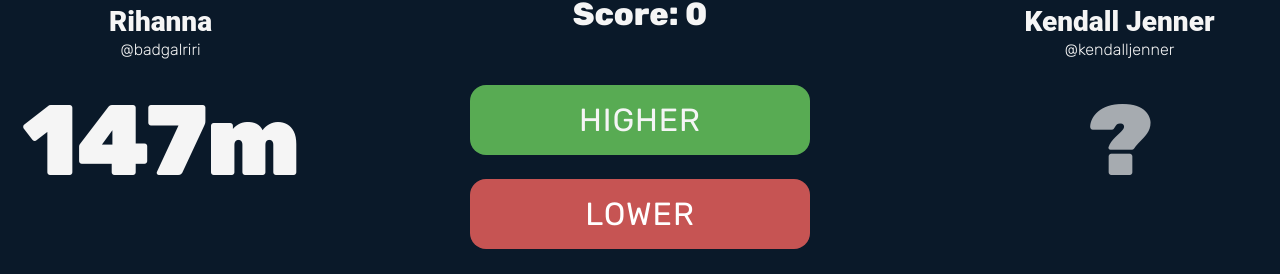
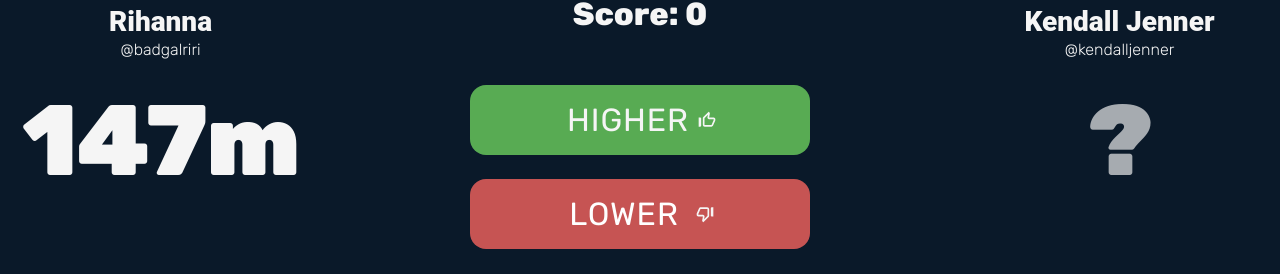
Before and after one commit to banskiie/higher-lower-app, a React (Vite) app: page / in a window 1280 px wide. Shown: the part 455-729 px from the top of the page. Built offline with nearby package versions, Linux system fonts and the light colour scheme.

Commit message:
use context

```diff
--- a/src/App.jsx
+++ b/src/App.jsx
@@ -1,25 +1,33 @@
-import React, { useState } from 'react'
+import React, { useState, createContext } from 'react'
 import Footer from './components/Footer/Footer'
 import Game from './components/Game/Game'
-import GameOver from './components/GameOver/GameOver';
+import GameOver from './components/GameOver/GameOver'
+
+export const AppContext = createContext()
 
 function App() {
-  const [gameOver, setGameOver] = useState(false);
-  const [finalScore, setFinalScore] = useState(0);
+  const [gameOver, setGameOver] = useState(false)
+  const [finalScore, setFinalScore] = useState(0)
 
   const playing = () => {
-    setGameOver(isGameOver => !isGameOver);
+    setGameOver(isGameOver => !isGameOver)
   }
 
   const changeScore = score => {
-    setFinalScore(score);
+    setFinalScore(score)
+  }
+
+  const AppGrp = {
+    playing,
+    changeScore,
+    finalScore
   }
 
   return (
-    <>
-      {!gameOver ? <Game lost={playing} getNewFinalScore={changeScore} /> : <GameOver playAgain={playing} finalScore={finalScore} />}
+    <AppContext.Provider value={AppGrp}>
+      {!gameOver ? <Game /> : <GameOver />}
       <Footer />
-    </>
+    </AppContext.Provider>
   )
 }
 
--- a/src/components/Game/Game.jsx
+++ b/src/components/Game/Game.jsx
@@ -1,17 +1,21 @@
-import React, { useState } from 'react'
+import React, { useState, createContext, useContext } from 'react'
+import { AppContext } from '../../App'
 import GameCard from '../GameCard/GameCard'
 import GameUI from '../GameUI/GameUI'
 import { Box } from '@mui/material'
 import gameData from '../../db/gameData.json'
 import { AnimatePresence, motion } from 'framer-motion'
 
-function Game(props) {
+export const GameContext = createContext()
+
+function Game() {
+  const AppGrp = useContext(AppContext)
   const dataLength = Object.keys(gameData.items).length
 
   const [item1, setItem1] = useState(gameData.items[Math.trunc(Math.random() * dataLength)])
   const [item2, setItem2] = useState(gameData.items[Math.trunc(Math.random() * dataLength)])
-  const [show, setShow] = useState(true);
-  const [revealValue, setRevealValue] = useState(false);
+  const [show, setShow] = useState(true)
+  const [revealValue, setRevealValue] = useState(false)
 
   const UIVariant = {
     hidden: { y: "-100vh" },
@@ -23,35 +27,37 @@
     visible: { opacity: 1, y: 0, transition: { type: "spring", stiffness: 60, delay: 0.25 } },
   }
 
-  const newValues = () => {
-    setRevealValue(prevState => !prevState);
+  function newValues() {
+    setRevealValue(prevState => !prevState)
     setTimeout(() => {
-      setItem1(item2);
-      setItem2(gameData.items[Math.floor(Math.random() * dataLength)]);
-      setShow(prevState => !prevState);
-      setRevealValue(prevState => !prevState);
-      setTimeout(() => { setShow(prevState => !prevState); }, 300)
-    }, 2000)
-  };
-
-  const lost = () => {
-    setRevealValue(prevState => !prevState);
-    setTimeout(() => {
-      props.lost();
-      setRevealValue(prevState => !prevState);
+      setItem1(item2)
+      setItem2(gameData.items[Math.floor(Math.random() * dataLength)])
+      setShow(prevState => !prevState)
+      setRevealValue(prevState => !prevState)
+      setTimeout(() => { setShow(prevState => !prevState) }, 300)
     }, 2000)
   }
 
-  const getScoreHandler = score => {
-    props.getNewFinalScore(score);
-  };
+  function lost() {
+    setRevealValue(prevState => !prevState)
+    setTimeout(() => {
+      AppGrp.playing()
+      setRevealValue(prevState => !prevState)
+    }, 2000)
+  }
+
+  const GameGrp = {
+    newValues,
+    lost
+  }
 
   if (item1.id === item2.id) {
-    setItem1(item2);
-    setItem2(gameData.items[Math.floor(Math.random() * dataLength)]);
+    setItem1(item2)
+    setItem2(gameData.items[Math.floor(Math.random() * dataLength)])
   }
 
   return (
+    <GameContext.Provider value={GameGrp}>
       <Box
         sx={{
           width: '100vw',
@@ -77,7 +83,7 @@
           initial="hidden"
           animate="visible"
         >
-        <GameUI item1={item1.value} item2={item2.value} changeItems={newValues} lost={lost} getNewScore={getScoreHandler} />
+          <GameUI item1={item1.value} item2={item2.value} />
         </motion.div>
         <AnimatePresence>
           {show ?
@@ -92,6 +98,7 @@
             : null}
         </AnimatePresence>
       </Box>
+    </GameContext.Provider>
   )
 }
 
--- a/src/components/GameOver/GameOver.jsx
+++ b/src/components/GameOver/GameOver.jsx
@@ -1,4 +1,5 @@
-import React from 'react'
+import React, { useContext } from 'react'
+import { AppContext } from '../../App'
 import { Box } from '@mui/material'
 import impressive from '../../assets/gif/impressive.gif'
 import { motion } from 'framer-motion'
@@ -7,7 +8,8 @@
 
 import GameOverBox from './GameOverBox'
 
-function GameOver(props) {
+function GameOver() {
+  const AppGrp = useContext(AppContext)
   return (
     <motion.div
       initial={{ y: "-100vh" }}
@@ -33,8 +35,8 @@
           }
         }}
       >
-        <img src={props.finalScore <= 2 ? sad : props.finalScore <= 8 ? ok : impressive} alt="img" />
-        <GameOverBox playingAgain={props.playAgain} finalScore={props.finalScore} />
+        <img src={AppGrp.finalScore <= 2 ? sad : AppGrp.finalScore <= 8 ? ok : impressive} alt="img" />
+        <GameOverBox />
       </Box>
     </motion.div>
   )
--- a/src/components/GameOver/GameOverBox.jsx
+++ b/src/components/GameOver/GameOverBox.jsx
@@ -1,5 +1,6 @@
-import React from 'react'
+import React, { useContext } from 'react'
 import { Box, Typography, Button } from '@mui/material'
+import { AppContext } from '../../App'
 
 const PROMPTS = {
   sad: 'Hey atleast you tried!',
@@ -7,7 +8,8 @@
   impressive: 'You did a very good job!'
 }
 
-function GameOverBox(props) {
+function GameOverBox() {
+  const AppGrp = useContext(AppContext)
   return (
     <Box
       sx={{
@@ -29,13 +31,13 @@
           font: 'inherit',
           fontSize: 120,
           fontWeight: 800
-        }}>{props.finalScore}</Typography>
+        }}>{AppGrp.finalScore}</Typography>
       <Typography
         variant='p'
         sx={{ fontWeight: 300 }}
       >
-        {props.finalScore <= 2 ? PROMPTS.sad :
-          props.finalScore <= 8 ? PROMPTS.ok :
+        {AppGrp.finalScore <= 2 ? PROMPTS.sad :
+          AppGrp.finalScore <= 8 ? PROMPTS.ok :
             PROMPTS.impressive}
       </Typography>
       <Button
@@ -56,7 +58,7 @@
             color: '#252525'
           }
         }}
-        onClick={props.playingAgain}>Play again</Button>
+        onClick={AppGrp.playing}>Play again</Button>
     </Box>
   )
 }
--- a/src/components/GameUI/GameUI.jsx
+++ b/src/components/GameUI/GameUI.jsx
@@ -5,9 +5,6 @@
 import ScoreGame from './ScoreGame'
 
 function GameUI(props) {
-  const getScoreHandler = score => {
-    props.getNewScore(score);
-  }
   return (
     <Box
       sx={{
@@ -19,7 +16,7 @@
     >
       <Logo />
       <PeraWallet />
-      <ScoreGame item1={props.item1} item2={props.item2} detected={props.changeItems} lost={props.lost} getScore={getScoreHandler} />
+      <ScoreGame item1={props.item1} item2={props.item2} />
     </Box>
   )
 }
--- a/src/components/GameUI/PeraWallet.jsx
+++ b/src/components/GameUI/PeraWallet.jsx
@@ -1,13 +1,12 @@
 import React, { useState } from 'react'
 import { Button } from '@mui/material'
-import AcUnitIcon from '@mui/icons-material/AcUnit'
 
 function PeraWallet() {
-  const [connected, setConnected] = useState(false);
+  const [connected, setConnected] = useState(false)
 
   const connectHandler = () => {
-    setConnected(isConnected => !isConnected);
-  };
+    setConnected(isConnected => !isConnected)
+  }
 
   return (
     <Button
@@ -22,6 +21,7 @@
         color: 'yellow',
         font: 'inherit',
         fontWeight: 400,
+        fill: 'yellow',
         ':hover': {
           bgcolor: 'yellow',
           color: '#252525',
--- a/src/components/GameUI/ScoreGame.jsx
+++ b/src/components/GameUI/ScoreGame.jsx
@@ -1,20 +1,25 @@
-import React, { useState } from 'react'
+import React, { useState, useContext } from 'react'
 import { Button, Box, Typography } from '@mui/material'
-import { motion } from 'framer-motion'
+import ThumbUpOffAltIcon from '@mui/icons-material/ThumbUpOffAlt'
+import ThumbDownOffAltIcon from '@mui/icons-material/ThumbDownOffAlt'
+import { AppContext } from '../../App'
+import { GameContext } from '../Game/Game'
 
 function ScoreGame(props) {
+  const AppGrp = useContext(AppContext)
+  const GameGrp = useContext(GameContext)
   const [score, setScore] = useState(0)
 
-  const addScore = () => {
+  function addScore() {
     setTimeout(() => {
       setScore(prevScore => prevScore + 1)
     }, 2000)
-    props.detected()
+    GameGrp.newValues()
   }
 
-  const gameOver = () => {
-    props.getScore(score)
-    props.lost()
+  function gameOver() {
+    AppGrp.changeScore(score)
+    GameGrp.lost()
     setTimeout(() => {
       setScore(0)
     }, 2000)
@@ -26,6 +31,7 @@
     >
       <Typography variant='p' sx={{ font: 'inherit', fontSize: 32, fontWeight: 800, marginY: 5, userSelect: 'none' }}>Score: {score}</Typography>
       <Button
+        endIcon={<ThumbUpOffAltIcon />}
         variant='contained'
         onClick={props.item1 <= props.item2 ? addScore : gameOver}
         sx={{
@@ -45,6 +51,7 @@
           }
         }}>Higher</Button>
       <Button
+        endIcon={<ThumbDownOffAltIcon sx={{ marginLeft: 1 }} />}
         variant='contained'
         onClick={props.item1 >= props.item2 ? addScore : gameOver}
         sx={{
```
Lines whose indentation alone changed are shown as unchanged.
